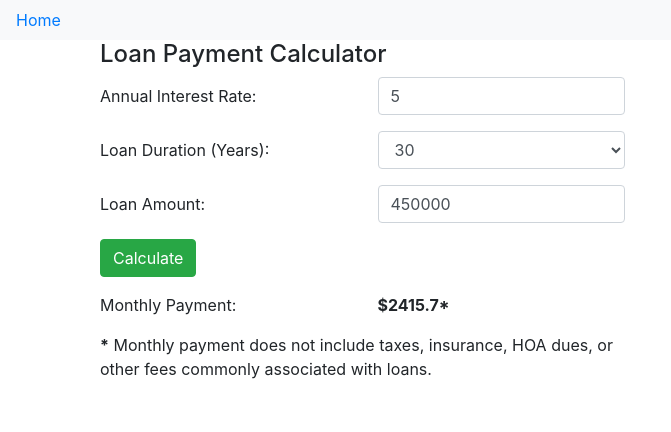
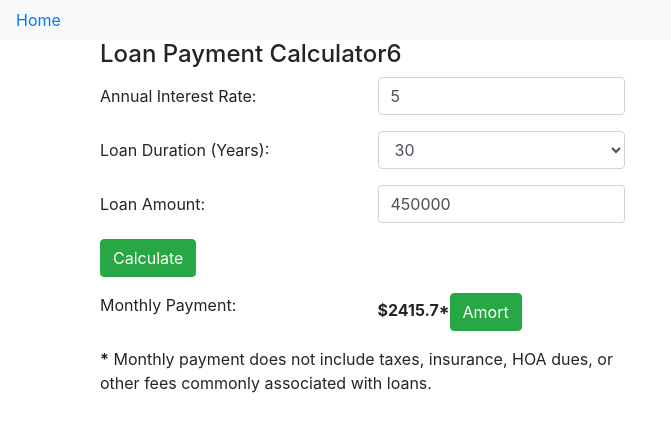
Before and after one commit to jlangevin/budget-tools, a React (Create React App) app: page /MonthlyLoanPayment in a window 1280 px wide. Shown: the top 432 px of the page, without its empty margins (0-671 px from the left). Built offline with nearby package versions, Linux system fonts and the light colour scheme.

Commit message:
Move amortization to modal

```diff
--- a/src/components/calculators/LoanAmortization.js
+++ b/src/components/calculators/LoanAmortization.js
@@ -35,9 +35,6 @@ const LoanAmortization = ({ rate, duration, principal, payment }) => {
   console.log(amortization);
 
   return (
-    <div>
-      <h4>Amortization Schedule</h4>
-
     <Table>
       <thead>
         <tr>
@@ -53,7 +50,6 @@ const LoanAmortization = ({ rate, duration, principal, payment }) => {
         <AmortizationList data={ amortization } />
       </tbody>
     </Table>
-    </div>
   );
 }
 
--- a/src/components/calculators/MonthlyLoanPayment.js
+++ b/src/components/calculators/MonthlyLoanPayment.js
@@ -1,7 +1,28 @@
 import React, { Component } from 'react';
 import SelectOptions from '../../SelectOptions';
-import { Button, Col, Container, Form, FormFeedback, FormGroup, Input, Label, Tooltip } from 'reactstrap';
-import { calculateMonthlyPayment, getValidDecimal } from '../../utils/loans.js';
+
+import {
+  Button,
+  Col,
+  Container,
+  Form,
+  FormFeedback,
+  FormGroup,
+  Input,
+  Label,
+  Modal,
+  ModalBody,
+  ModalFooter,
+  ModalHeader,
+  Tooltip
+} from 'reactstrap';
+
+import {
+  calculateMonthlyPayment,
+  getValidDecimal
+} from '../../utils/loans.js';
+
+import LoanAmortization from './LoanAmortization';
 
 class MonthlyLoanPayment extends Component {
 
@@ -15,7 +36,7 @@ class MonthlyLoanPayment extends Component {
     principal        : 450000,
     principalTipOpen : false,
     principalError   : null,
-    payment          : '',
+    payment          : null,
     amortizationOpen : false
   };
 
@@ -51,7 +72,7 @@ class MonthlyLoanPayment extends Component {
       rateError      : ( typeof rate      !== 'number' ) ? { invalid: true } : null,
       principalError : ( typeof principal !== 'number' ) ? { invalid: true } : null,
       payment        : ( typeof rate      !== 'number' || typeof duration  !== 'number' ) ?
-                       '' :
+                       null :
                        calculateMonthlyPayment(rate, duration, principal)
     };
 
@@ -85,12 +106,12 @@ class MonthlyLoanPayment extends Component {
       principal,
       principalError,
       payment,
-      amortizationModalOpen
+      amortizationOpen
     } = this.state;
 
     return (
       <Container>
-        <h4>Loan Payment Calculator</h4>
+        <h4>Loan Payment Calculator6</h4>
 
         <Form>
           <FormGroup row>
@@ -200,11 +221,20 @@ class MonthlyLoanPayment extends Component {
             <Col xs={ 12 } sm={ 6 } md={ 4 } lg={ 3 }>
               <b>
                 {
-                  rateError === null &&
-                  principalError === null &&
-                  `$${payment}*`
+                  payment !== null ?
+                  `$${payment}*` :
+                  null
                 }
               </b>
+
+              {
+                payment !== null ?
+                <Button
+                  color="success"
+                  onClick={ () => this.toggleOpen('amortizationOpen') }
+                >Amort</Button> :
+                null
+              }
             </Col>
           </FormGroup>
 
@@ -215,6 +245,36 @@ class MonthlyLoanPayment extends Component {
             </Col>
           </FormGroup>
         </Form>
+
+        {
+          amortizationOpen &&
+          payment !== null ?
+          <Modal
+            isOpen = {amortizationOpen}
+            toggle = { () => this.toggleOpen('amortizationOpen') }
+            size   = 'lg'
+          >
+            <ModalHeader
+              toggle = { () => this.toggleOpen('amortizationOpen') }
+            >
+              Amortization Schedule
+            </ModalHeader>
+
+            <ModalBody>
+              <LoanAmortization
+                rate      = { rate }
+                duration  = { duration }
+                principal = { principal }
+                payment   = { payment }
+              />
+            </ModalBody>
+            <ModalFooter>
+              <Button color="secondary" onClick={ () => this.toggleOpen('amortizationOpen') }>Cancel</Button>
+            </ModalFooter>
+          </Modal>
+           :
+          null
+        }
       </Container>
     );
   }
--- a/src/utils/loans.js
+++ b/src/utils/loans.js
@@ -58,7 +58,7 @@ const calculateAmortization = (monthlyPayment, months, pctMonthlyInterest, loanB
   ];
 
   if (amortArray.length < months) {
-    return this.caclMonthlyAmortization(monthlyPayment, months, pctMonthlyInterest, newLoanBalance, newAmortArray);
+    return calculateAmortization(monthlyPayment, months, pctMonthlyInterest, newLoanBalance, newAmortArray);
   } else {
     return amortArray;
   }
```
Lines whose indentation alone changed are shown as unchanged.
